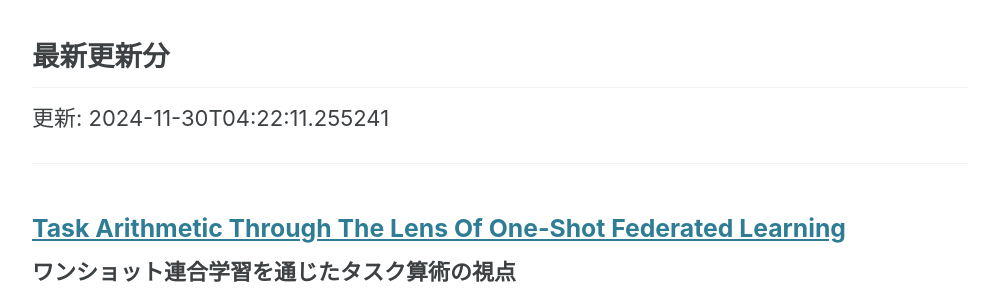
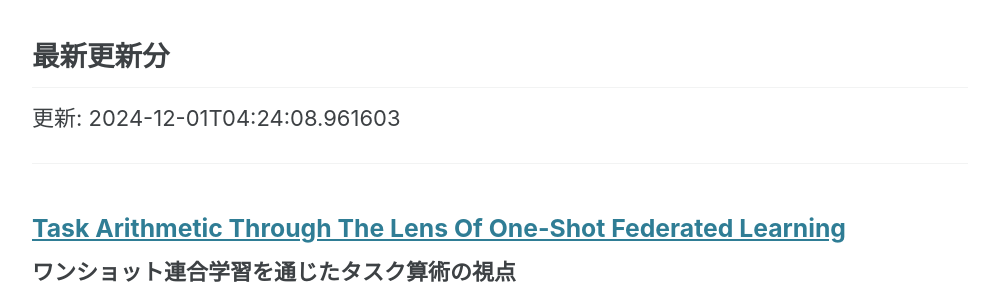
Before and after one commit to haruhisa-enomoto/arxiv-privacy-tech, a Jekyll site: the page built from index.md, in a window 1280 px wide and 900 px high, scrolled down 680 px. Shown: the part 155-455 px from the top of the window, without its empty margins (140-1139 px from the left). Built offline with Jekyll 4.4.1, drawn with Linux system fonts in a browser that asks for light colours; cached includes are drawn as plain includes; a script bundle is joined from its source files by our own code; library files that are not in the unit come from our copies.

Commit message:
:robot: Automate updates

```diff
--- a/index.md
+++ b/index.md
@@ -27,7 +27,7 @@ author_profile: false
 
 ## 最新更新分
 
-更新: 2024-11-30T04:22:11.255241
+更新: 2024-12-01T04:24:08.961603
 
 - - -
 
```
